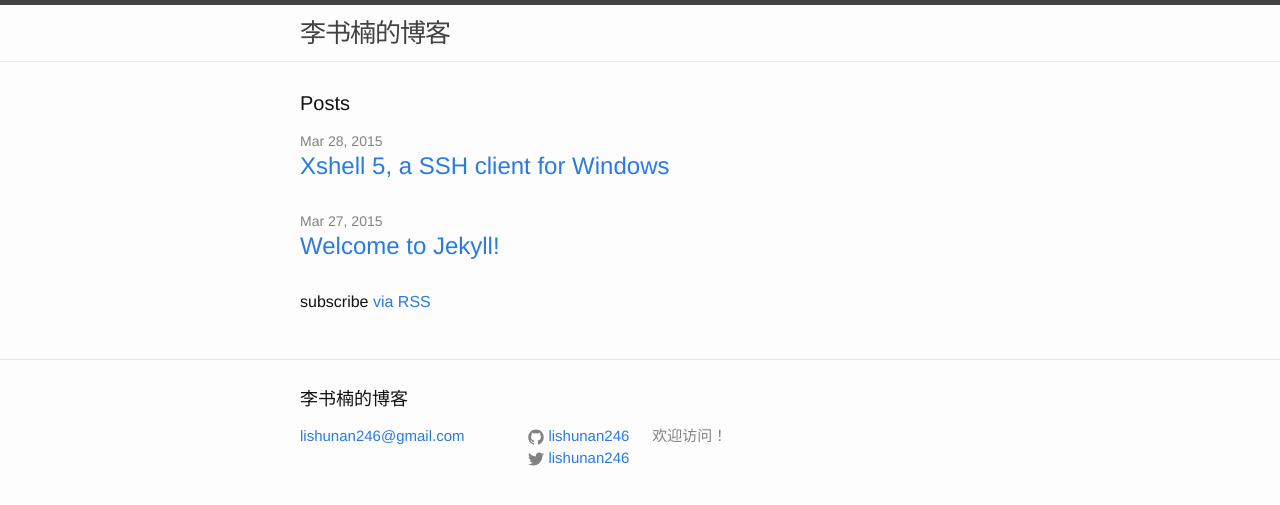
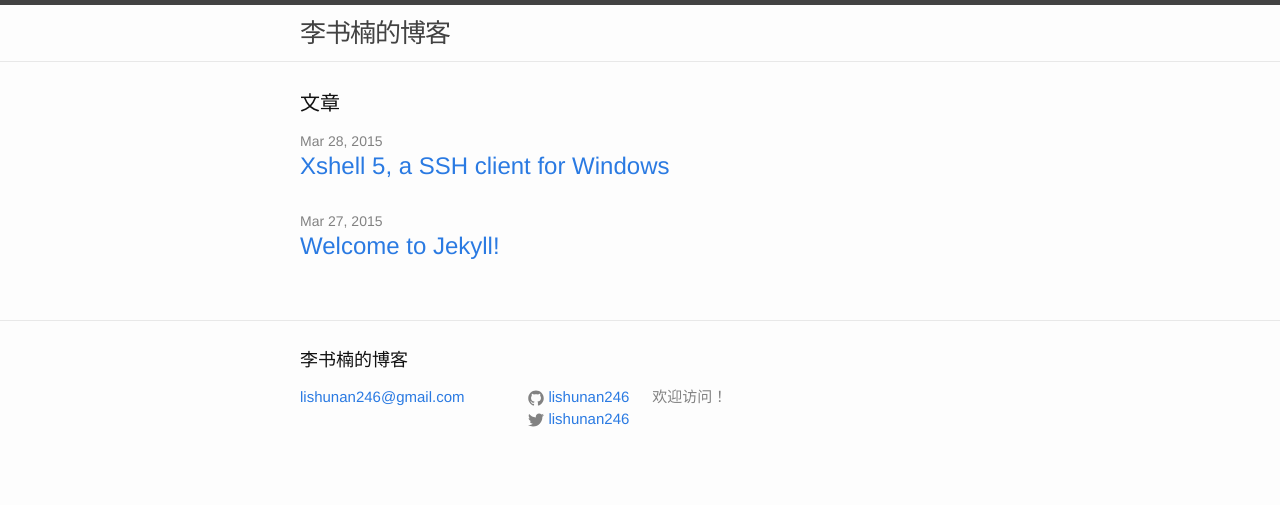
Before and after one commit to lishunan246/lishunan246.github.io, a Jekyll site: the page built from index.html, in a window 1280 px wide. Shown: the top 505 px of the page. Built offline with Jekyll 4.4.1, drawn with Linux system fonts in a browser that asks for light colours; nearby versions of some CDN libraries.

Commit message:
Update index.html

```diff
--- a/index.html
+++ b/index.html
@@ -4,7 +4,7 @@ layout: default
 
 <div class="home">
 
-  <h1 class="page-heading">Posts</h1>
+  <h1 class="page-heading">文章</h1>
 
   <ul class="post-list">
     {% for post in site.posts %}
@@ -17,7 +17,4 @@ layout: default
       </li>
     {% endfor %}
   </ul>
-
-  <p class="rss-subscribe">subscribe <a href="{{ "/feed.xml" | prepend: site.baseurl }}">via RSS</a></p>
-
 </div>
```
